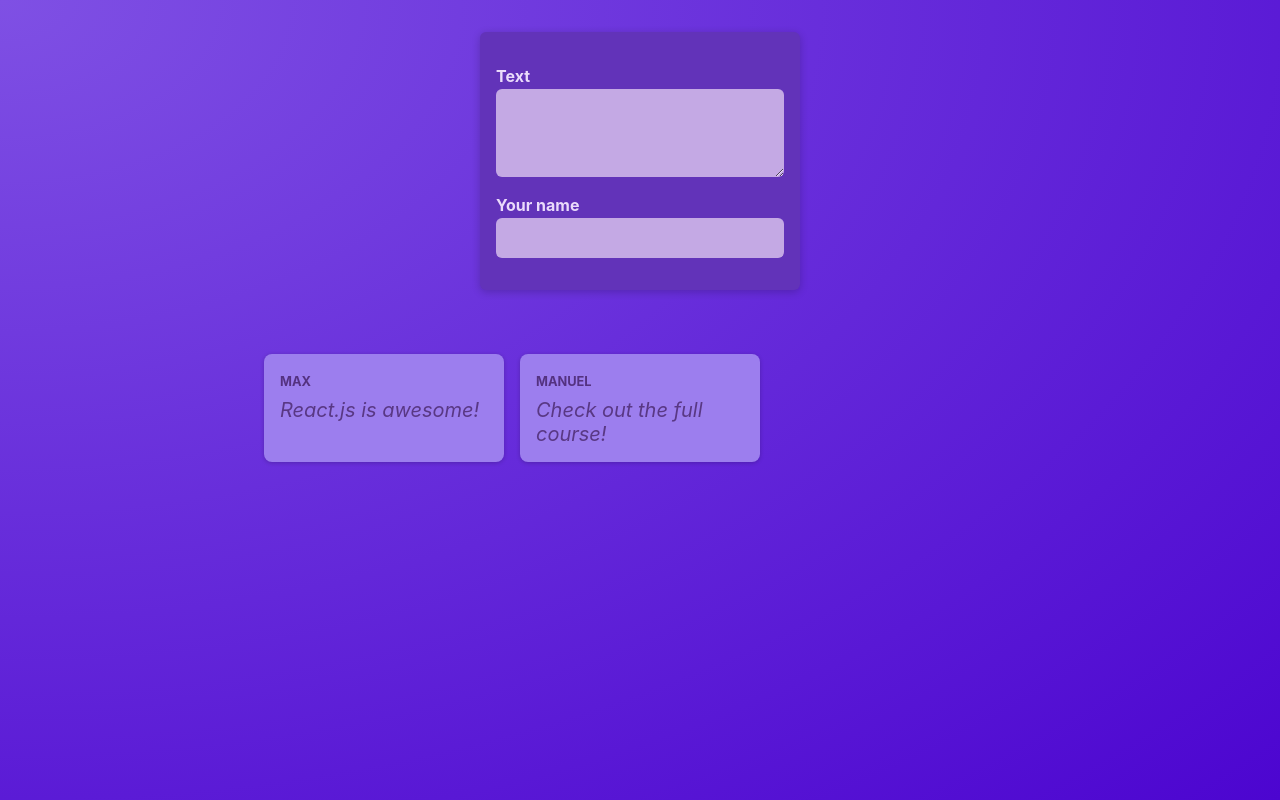
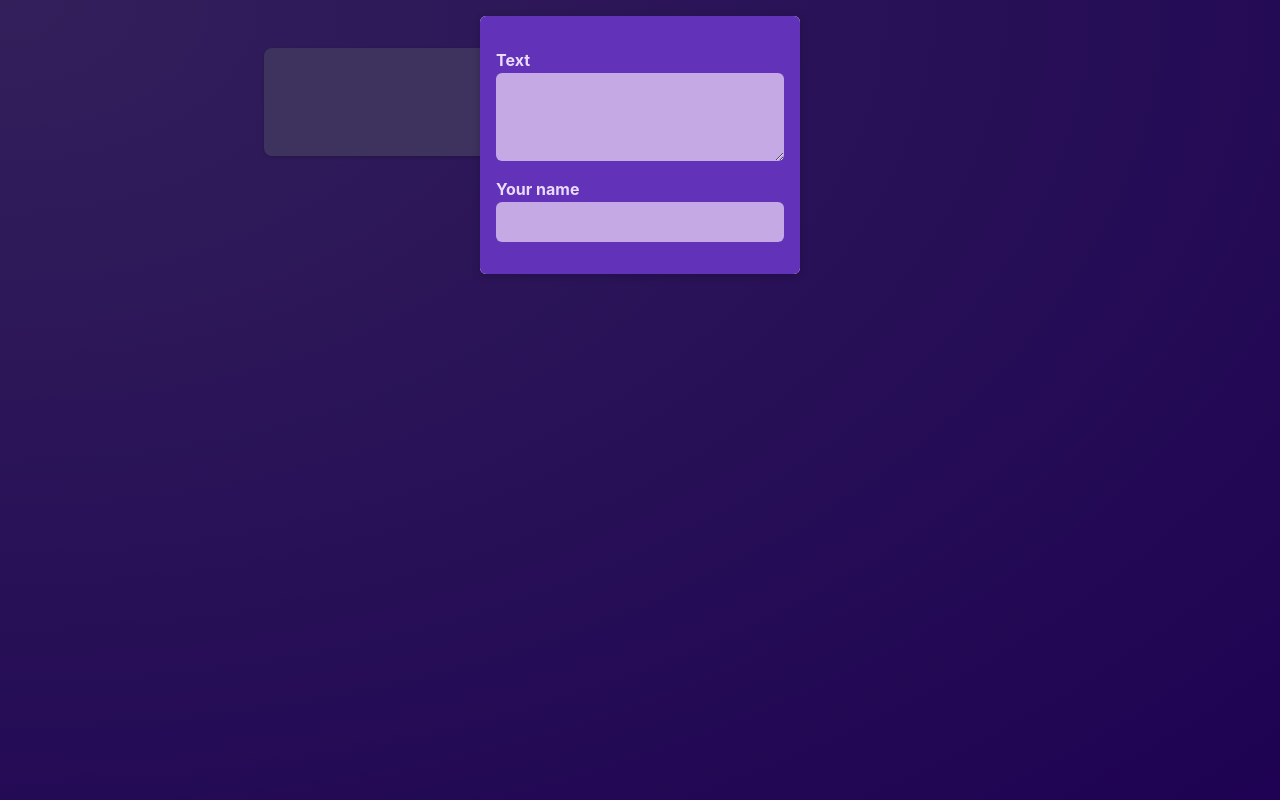
Before and after one commit to Makus14/react-summary, a React (Vite) app: page / in a window 1280 px wide. Built offline with nearby package versions, Linux system fonts and the light colour scheme.

Commit message:
create modal

```diff
--- /dev/null
+++ b/src/components/Modal.jsx
@@ -0,0 +1,14 @@
+import classes from "./Modal.module.css";
+
+function Modal({ children }) {
+  return (
+    <>
+      <div className={classes.backdrop} />
+      <dialog open className={classes.modal}>
+        {children}
+      </dialog>
+    </>
+  );
+}
+
+export default Modal;
--- /dev/null
+++ b/src/components/Modal.module.css
@@ -0,0 +1,18 @@
+.backdrop {
+  position: fixed;
+  top: 0;
+  left: 0;
+  width: 100%;
+  height: 100vh;
+  background-color: rgba(0, 0, 0, 0.6);
+  z-index: 1;
+}
+
+.modal {
+  border: none;
+  border-radius: 6px;
+  box-shadow: 0 2px 8px rgba(0, 0, 0, 0.2);
+  padding: 0;
+  overflow: hidden;
+  z-index: 1;
+}
--- a/src/components/NewPost.jsx
+++ b/src/components/NewPost.jsx
@@ -1,15 +1,15 @@
 import classes from "./NewPost.module.css";
 
-function NewPost() {
+function NewPost(props) {
   return (
     <form className={classes.form}>
       <p>
         <label htmlFor="body">Text</label>
-        <textarea id="body" required rows={3} />
+        <textarea id="body" required rows={3} onChange={props.onBodyChange} />
       </p>
       <p>
         <label htmlFor="name">Your name</label>
-        <input type="text" id="name" required />
+        <input type="text" id="name" required onChange={props.onAuthorChange} />
       </p>
     </form>
   );
--- a/src/components/NewPost.module.css
+++ b/src/components/NewPost.module.css
@@ -2,9 +2,9 @@
   background-color: #6233b9;
   padding: 1rem;
   width: 20rem;
-  margin: 2rem auto;
+  /* margin: 2rem auto;
   border-radius: 6px;
-  box-shadow: 0 2px 8px rgba(0, 0, 0, 0.2);
+  box-shadow: 0 2px 8px rgba(0, 0, 0, 0.2); */
 }
 
 .form label {
--- a/src/components/PostsList.jsx
+++ b/src/components/PostsList.jsx
@@ -1,13 +1,32 @@
+import { useState } from "react";
+
 import NewPost from "./NewPost";
 import Post from "./Post";
+import Modal from "./Modal";
 import classes from "./PostsList.module.css";
 
 function PostsList() {
+  const [enteredBody, setEnteredBody] = useState("");
+  const [enteredAuthor, setEnteredAuthor] = useState("");
+
+  function bodyChangeHandler(event) {
+    setEnteredBody(event.target.value);
+  }
+
+  function authorChangeHandler(event) {
+    setEnteredAuthor(event.target.value);
+  }
+
   return (
     <>
-      <NewPost />
+      <Modal>
+        <NewPost
+          onBodyChange={bodyChangeHandler}
+          onAuthorChange={authorChangeHandler}
+        />
+      </Modal>
       <ul className={classes.posts}>
-        <Post author="Max" body="React.js is awesome!" />
+        <Post author={enteredAuthor} body={enteredBody} />
         <Post author="Manuel" body="Check out the full course!" />
       </ul>
     </>
```
